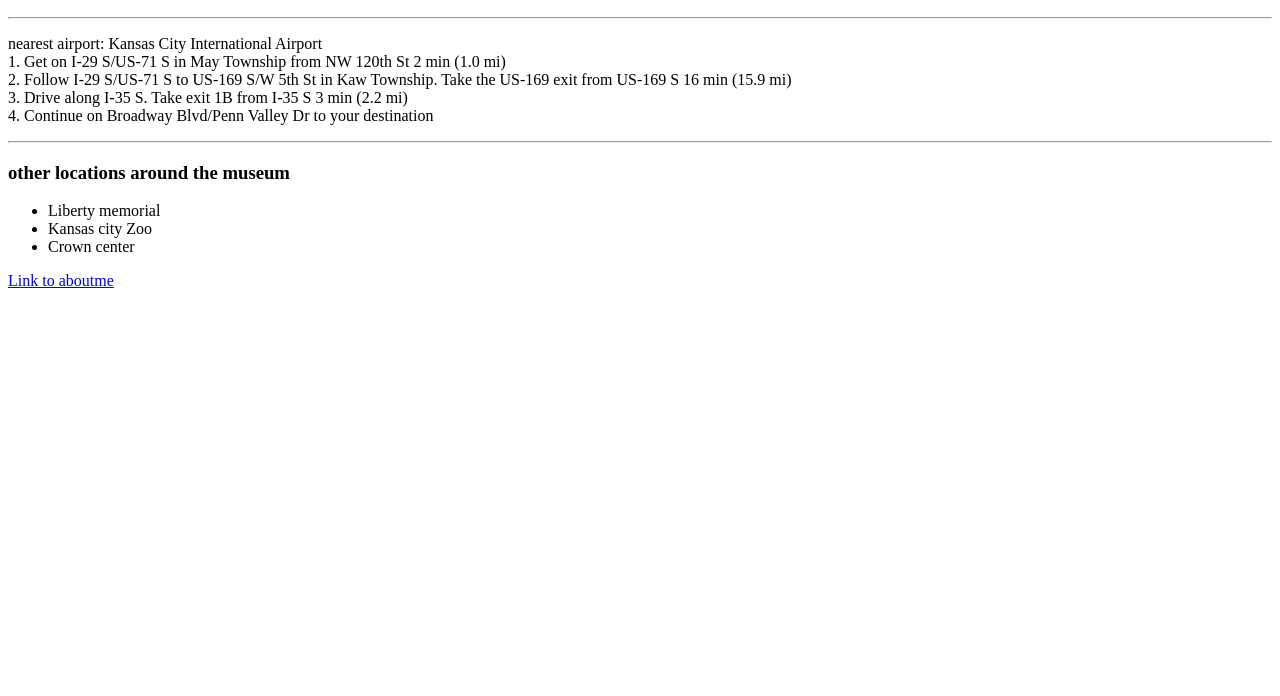
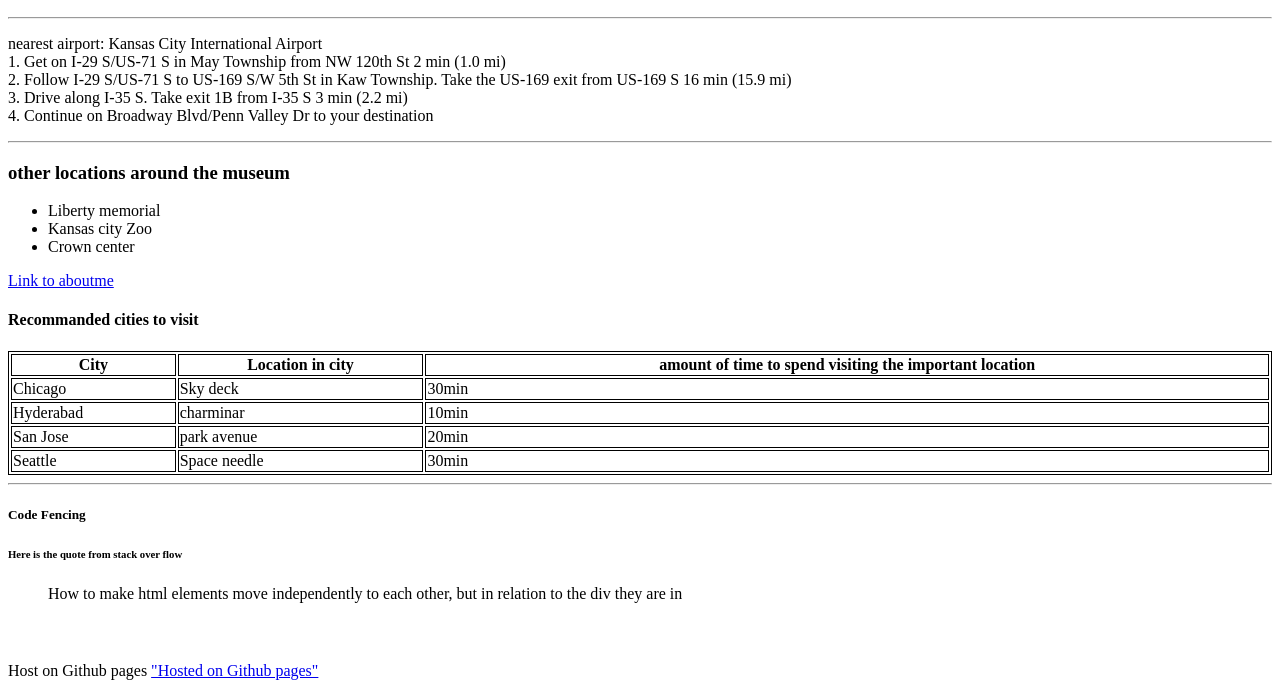
Before and after one commit to praneethvallabhaneni/44563-webapps-assignment-3-praneethvallabhaneni, a plain HTML site: page index.html in a window 1280 px wide. Shown: the part 110-806 px from the top of the page. Drawn offline with Linux system fonts and the light colour scheme.

Commit message:
Hosted on github pages

```diff
--- a/index.html
+++ b/index.html
@@ -33,5 +33,57 @@
                     <li> Crown center</li>
         </ul>
         <a href="aboutme.html">Link to aboutme</a>
+        <h4>
+            Recommanded cities to visit
+        </h4>
+        <style>
+            table, th, td {
+              border:1px solid black;
+            }
+            </style>
+            <table style="width:100%">
+                <tr>
+                    <th>City </th>
+                    <th>Location in city </th>
+                    <th>amount of time to spend visiting the important location </th>
+                </tr>
+                <tr>
+                  <td> Chicago  </td>
+                  <td>Sky deck </td>
+                  <td>30min  </td>
+                </tr>
+                <tr>
+                  <td>Hyderabad </td>
+                  <td>charminar </td>
+                  <td>10min </td>
+                </tr>
+                <tr>
+                    <td>San Jose </td>
+                    <td>park avenue </td>
+                    <td>20min </td>
+                </tr>
+                <td>Seattle </td>
+                <td>Space needle </td>
+                <td>30min </td>
+              </table>
+        <hr>
+    <h5>
+        Code Fencing
+    </h5>
+    <h6>
+        Here is the quote from stack over flow
+    </h6>
+    <blockquote cite="https://stackoverflow.com/questions/73645081/how-to-make-html-elements-move-independently-to-each-other-but-in-relation-to-t">
+        How to make html elements move independently to each other, but in relation to the div they are in
+        <a href="https://stackoverflow.com/questions/73645081/how-to-make-html-elements-move-independently-to-each-other-but-in-relation-to-t"> </a>
+        <pre>
+
+        </pre>
+     </blockquote>
+     <p>
+        Host on Github pages
+        <a href="https://github.com/praneethvallabhaneni/44563-webapps-assignment-3-praneethvallabhaneni/settings/pages" > "Hosted on Github pages"</a>
+     </p>
+
     </body>
 </html>
```
